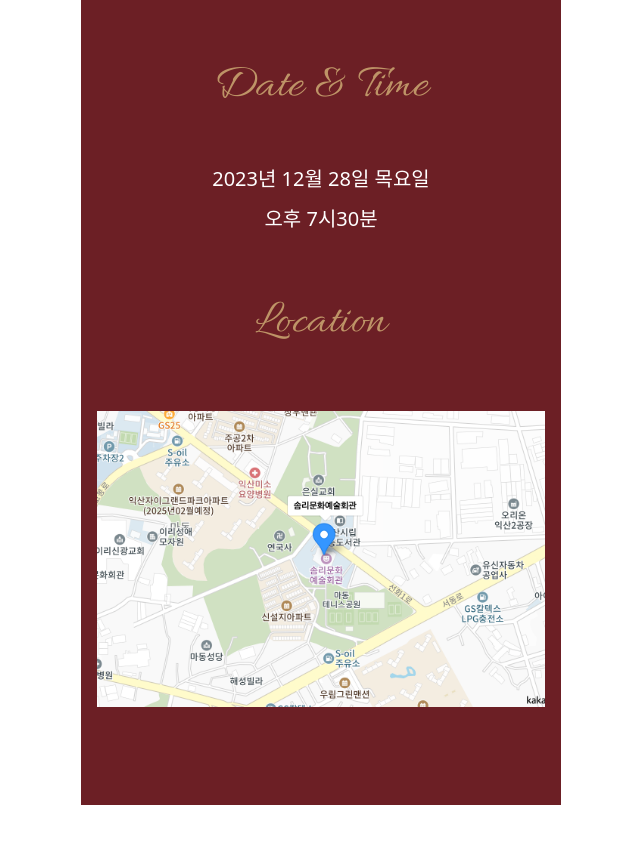
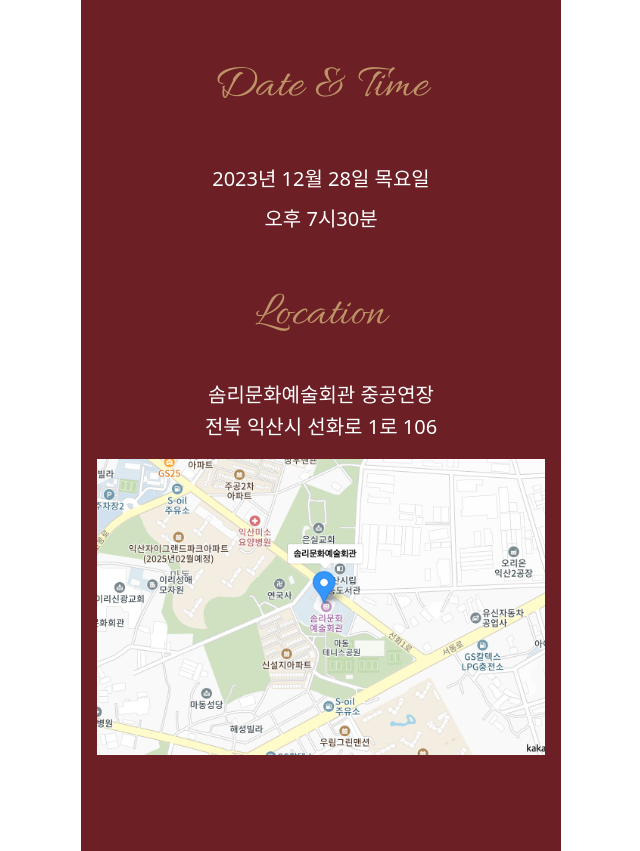
Before and after one commit to roghabo/2023year-end-concert, a plain HTML site: page index.html in a window 1280 px wide. Shown: the part 1856-2707 px from the top of the page, without its empty margins (319-959 px from the left). Before the commit the page ends 2661 px from the top, so only its background shows below. Drawn offline with Linux system fonts and the light colour scheme.

Commit message:
장소 수정

```diff
--- a/css/styles.css
+++ b/css/styles.css
@@ -82,8 +82,14 @@ body {
 .location {
   text-align: center;
   padding: 0px 16px;
+  font-size: 20px;
+  line-height: 2rem;
+  display: flex;
+  flex-direction: column;
 }
 .location img {
   width: 100%;
   margin: 16px 0px;
+  display: flex;
+  flex-direction: column;
 }
--- a/index.html
+++ b/index.html
@@ -74,6 +74,8 @@
       </div>
       <div class="location">
         <h1 class="title">Location</h1>
+        <span>솜리문화예술회관 중공연장</span>
+        <span>전북 익산시 선화로 1로 106</span>
         <img src="img/location.png" />
       </div>
     </main>
```
